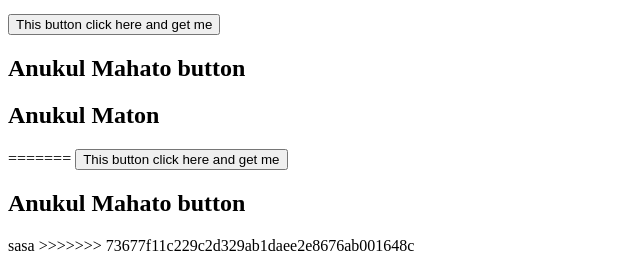
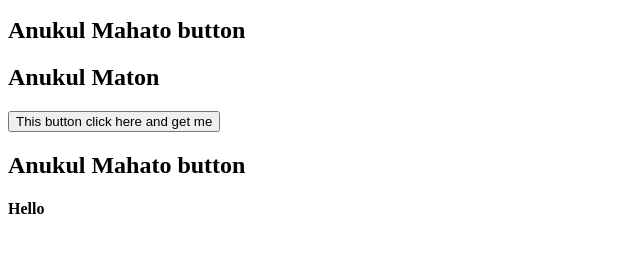
Before and after one commit to Delwar00/transit-html, a plain HTML site: page index.html in a window 1280 px wide. Shown: the part 766-1029 px from the top of the page, without its empty margins (0-640 px from the left). After the commit the page ends 1005 px from the top, so only its background shows below. Drawn offline with Linux system fonts and the light colour scheme.

Commit message:
asdfassd

```diff
--- a/index.html
+++ b/index.html
@@ -11,7 +11,6 @@
     <h2>Mister Heading</h2>
     <h2>Mister Heading</h2>
     <h2>Mister Heading</h2>
-<<<<<<< HEAD
     <h2>Mister Heading</h2>
     <h2>Mister Heading</h2>
     <h2>Mister Heading</h2>
@@ -28,10 +27,8 @@
     <button>This button click here and get me</button>
     <h2>Anukul Mahato button</h2>
     <h2>Anukul Maton</h2>
-=======
     <button>This button click here and get me</button>
     <h2>Anukul Mahato button</h2>
-    sasa
->>>>>>> 73677f11c229c2d329ab1daee2e8676ab001648c
+    <h4>Hello</h4>
   </body>
 </html>
```
